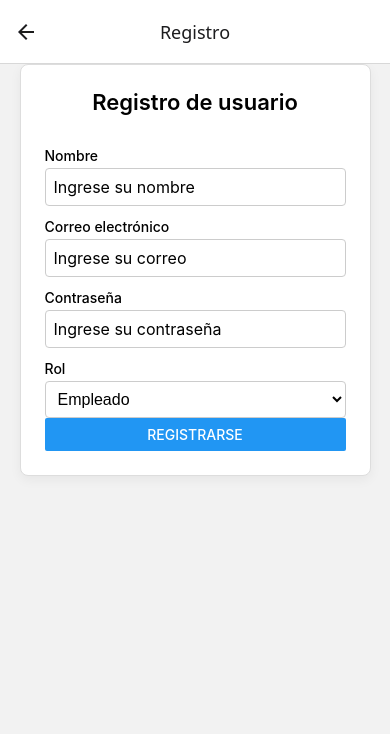
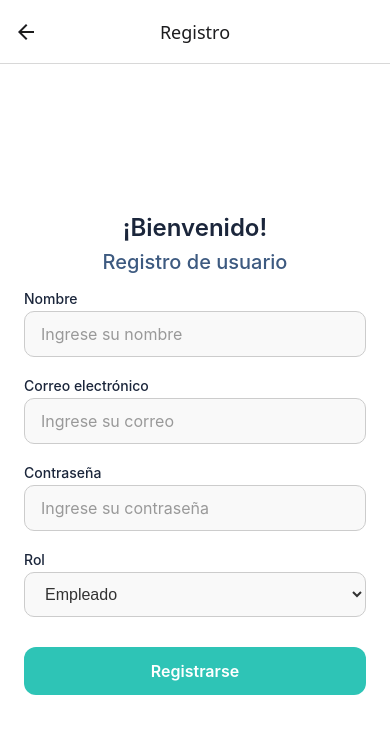
Before and after one commit to deimon005/Finding-Hours, a React Native app: screen /Register in a window 390 px wide. Shown: the top 734 px of the page. Built offline with nearby package versions, Linux system fonts and the light colour scheme; no server answers.

Commit message:
Modificacion de la estica de app para que sea mas atractiva visualmente

```diff
--- a/src/pages/Login/Login.js
+++ b/src/pages/Login/Login.js
@@ -1,5 +1,12 @@
 import React, { useState } from 'react';
-import { View, Text, TextInput, Button, StyleSheet, TouchableOpacity, Alert } from 'react-native';
+import {
+  View,
+  Text,
+  TextInput,
+  StyleSheet,
+  TouchableOpacity,
+  Alert,
+} from 'react-native';
 import { Picker } from '@react-native-picker/picker';
 import { useNavigation } from '@react-navigation/native';
 import { useAuth } from '../../../context/AuthContext';
@@ -22,6 +29,7 @@ const Login = () => {
 
   return (
     <View style={styles.container}>
+      <Text style={styles.greeting}>Bienvenido</Text>
       <Text style={styles.title}>Inicio de Sesión</Text>
 
       <Text style={styles.label}>Correo Electrónico</Text>
@@ -32,6 +40,7 @@ const Login = () => {
         keyboardType="email-address"
         autoCapitalize="none"
         placeholder="usuario@correo.com"
+        placeholderTextColor="#999"
       />
 
       <Text style={styles.label}>Contraseña</Text>
@@ -41,6 +50,7 @@ const Login = () => {
         onChangeText={setPassword}
         secureTextEntry
         placeholder="••••••"
+        placeholderTextColor="#999"
       />
 
       <Text style={styles.label}>Rol</Text>
@@ -53,14 +63,23 @@ const Login = () => {
         <Picker.Item label="Admin o RRHH" value="Admin" />
       </Picker>
 
-      <Button
-        title={loading ? "Iniciando sesión..." : "Iniciar Sesión"}
+      <TouchableOpacity
         onPress={handleSession}
         disabled={loading}
-      />
+        style={[
+          styles.button,
+          loading && styles.buttonDisabled,
+        ]}
+      >
+        <Text style={styles.buttonText}>
+          {loading ? 'Iniciando sesión...' : 'Iniciar Sesión'}
+        </Text>
+      </TouchableOpacity>
 
       <TouchableOpacity onPress={() => navigation.navigate('Register')}>
-        <Text style={styles.registerText}>No tienes una cuenta, regístrate aquí</Text>
+        <Text style={styles.registerText}>
+          No tienes una cuenta, regístrate aquí
+        </Text>
       </TouchableOpacity>
     </View>
   );
@@ -68,31 +87,65 @@ const Login = () => {
 
 const styles = StyleSheet.create({
   container: {
-    padding: 20,
     flex: 1,
+    backgroundColor: '#FFFFFF',
     justifyContent: 'center',
+    alignItems: 'center',
+    padding: 24,
+  },
+  greeting: {
+    fontSize: 24,
+    color: '#1B263B',
+    fontWeight: '600',
+    marginBottom: 8,
   },
   title: {
-    fontSize: 24,
-    marginBottom: 20,
-    textAlign: 'center',
+    fontSize: 20,
+    fontWeight: '500',
+    color: '#3D5A80',
+    marginBottom: 16,
   },
   label: {
-    marginTop: 10,
-    fontWeight: 'bold',
+    alignSelf: 'flex-start',
+    marginBottom: 4,
+    fontWeight: '500',
+    fontSize: 14,
+    color: '#1B263B',
   },
   input: {
+    width: '100%',
     borderWidth: 1,
-    borderColor: '#ccc',
-    borderRadius: 4,
-    paddingHorizontal: 10,
-    paddingVertical: 8,
-    marginTop: 5,
+    borderColor: '#CCC',
+    borderRadius: 10,
+    paddingHorizontal: 16,
+    paddingVertical: 12,
+    fontSize: 16,
+    marginBottom: 20,
+    backgroundColor: '#F9F9F9',
+    color: '#333',
+  },
+  button: {
+    backgroundColor: '#2EC4B6',
+    paddingVertical: 14,
+    paddingHorizontal: 20,
+    borderRadius: 12,
+    elevation: 4,
+    width: '100%',
+    alignItems: 'center',
+    marginBottom: 20,
+  },
+  buttonDisabled: {
+    backgroundColor: '#88CCC9',
+  },
+  buttonText: {
+    color: '#FFFFFF',
+    fontWeight: '600',
+    fontSize: 16,
   },
   registerText: {
-    marginTop: 20,
     color: '#007bff',
     textAlign: 'center',
+    fontSize: 14,
   },
 });
 
--- a/src/pages/Redirect/RedirectScreen.js
+++ b/src/pages/Redirect/RedirectScreen.js
@@ -20,7 +20,6 @@ const RedirectScreen = () => {
           routes: [{ name: 'Empleado' }],
         });
       } else {
-
         navigation.reset({
           index: 0,
           routes: [{ name: 'Login' }],
@@ -31,7 +30,7 @@ const RedirectScreen = () => {
 
   return (
     <View style={styles.container}>
-      <ActivityIndicator size="large" />
+      <ActivityIndicator size="large" color="#2EC4B6" />
       <Text style={styles.text}>Redirigiendo según tu rol...</Text>
     </View>
   );
@@ -40,13 +39,17 @@ const RedirectScreen = () => {
 const styles = StyleSheet.create({
   container: {
     flex: 1,
+    backgroundColor: '#FFFFFF',
     justifyContent: 'center',
     alignItems: 'center',
-    padding: 20,
+    padding: 24,
   },
   text: {
-    marginTop: 10,
+    marginTop: 16,
     fontSize: 16,
+    color: '#1B263B',
+    fontWeight: '500',
+    textAlign: 'center',
   },
 });
 
--- a/src/pages/Register/Register.js
+++ b/src/pages/Register/Register.js
@@ -1,6 +1,13 @@
 // src/pages/Register/Register.js
 import React, { useState } from 'react';
-import { View, Text, TextInput, Button, StyleSheet, Alert } from 'react-native';
+import {
+  View,
+  Text,
+  TextInput,
+  TouchableOpacity,
+  StyleSheet,
+  Alert,
+} from 'react-native';
 import { Picker } from '@react-native-picker/picker';
 import { useNavigation } from '@react-navigation/native';
 import { useAuth } from '../../../context/AuthContext';
@@ -32,12 +39,14 @@ const Register = () => {
 
   return (
     <View style={styles.container}>
+      <Text style={styles.greeting}>¡Bienvenido!</Text>
       <Text style={styles.title}>Registro de usuario</Text>
 
       <Text style={styles.label}>Nombre</Text>
       <TextInput
         style={styles.input}
         placeholder="Ingrese su nombre"
+        placeholderTextColor="#999"
         value={form.name}
         onChangeText={(text) => setForm({ ...form, name: text })}
       />
@@ -46,6 +55,7 @@ const Register = () => {
       <TextInput
         style={styles.input}
         placeholder="Ingrese su correo"
+        placeholderTextColor="#999"
         keyboardType="email-address"
         autoCapitalize="none"
         value={form.email}
@@ -56,6 +66,7 @@ const Register = () => {
       <TextInput
         style={styles.input}
         placeholder="Ingrese su contraseña"
+        placeholderTextColor="#999"
         secureTextEntry
         value={form.password}
         onChangeText={(text) => setForm({ ...form, password: text })}
@@ -71,50 +82,78 @@ const Register = () => {
         <Picker.Item label="Admin o RRHH" value="Admin" />
       </Picker>
 
-      <Button
-        title={loading ? "Registrando..." : "Registrarse"}
+      <TouchableOpacity
         onPress={handleRegister}
         disabled={loading}
-      />
+        style={[
+          styles.button,
+          loading && styles.buttonDisabled,
+        ]}
+      >
+        <Text style={styles.buttonText}>
+          {loading ? 'Registrando...' : 'Registrarse'}
+        </Text>
+      </TouchableOpacity>
     </View>
   );
 };
 
 const styles = StyleSheet.create({
   container: {
-    width: '90%',
-    alignSelf: 'center',
+    flex: 1,
+    backgroundColor: '#FFFFFF',
+    justifyContent: 'center',
+    alignItems: 'center',
     padding: 24,
-    backgroundColor: '#ffffff',
-    borderWidth: 1,
-    borderColor: '#ddd',
-    borderRadius: 8,
-    shadowColor: '#000',
-    shadowOffset: { width: 0, height: 4 },
-    shadowOpacity: 0.05,
-    shadowRadius: 12,
-    elevation: 4,
+  },
+  greeting: {
+    fontSize: 24,
+    color: '#1B263B',
+    fontWeight: '600',
+    marginBottom: 8,
   },
   title: {
-    fontSize: 22,
-    marginBottom: 20,
-    textAlign: 'center',
-    fontWeight: '600',
+    fontSize: 20,
+    fontWeight: '500',
+    color: '#3D5A80',
+    marginBottom: 16,
   },
   label: {
-    marginTop: 12,
+    alignSelf: 'flex-start',
+    marginBottom: 4,
     fontWeight: '500',
     fontSize: 14,
+    color: '#1B263B',
   },
   input: {
     width: '100%',
-    padding: 8,
     borderWidth: 1,
-    borderColor: '#ccc',
-    borderRadius: 4,
+    borderColor: '#CCC',
+    borderRadius: 10,
+    paddingHorizontal: 16,
+    paddingVertical: 12,
     fontSize: 16,
-    marginTop: 4,
-    backgroundColor: 'white',
+    marginBottom: 20,
+    backgroundColor: '#F9F9F9',
+    color: '#333',
+  },
+  button: {
+    backgroundColor: '#2EC4B6',
+    paddingVertical: 14,
+    paddingHorizontal: 20,
+    borderRadius: 12,
+    elevation: 4,
+    width: '100%',
+    alignItems: 'center',
+    marginTop: 10,
+  },
+  buttonDisabled: {
+    backgroundColor: '#88CCC9',
+  },
+  buttonText: {
+    color: '#FFFFFF',
+    fontWeight: '600',
+    fontSize: 16,
   },
 });
 
```
